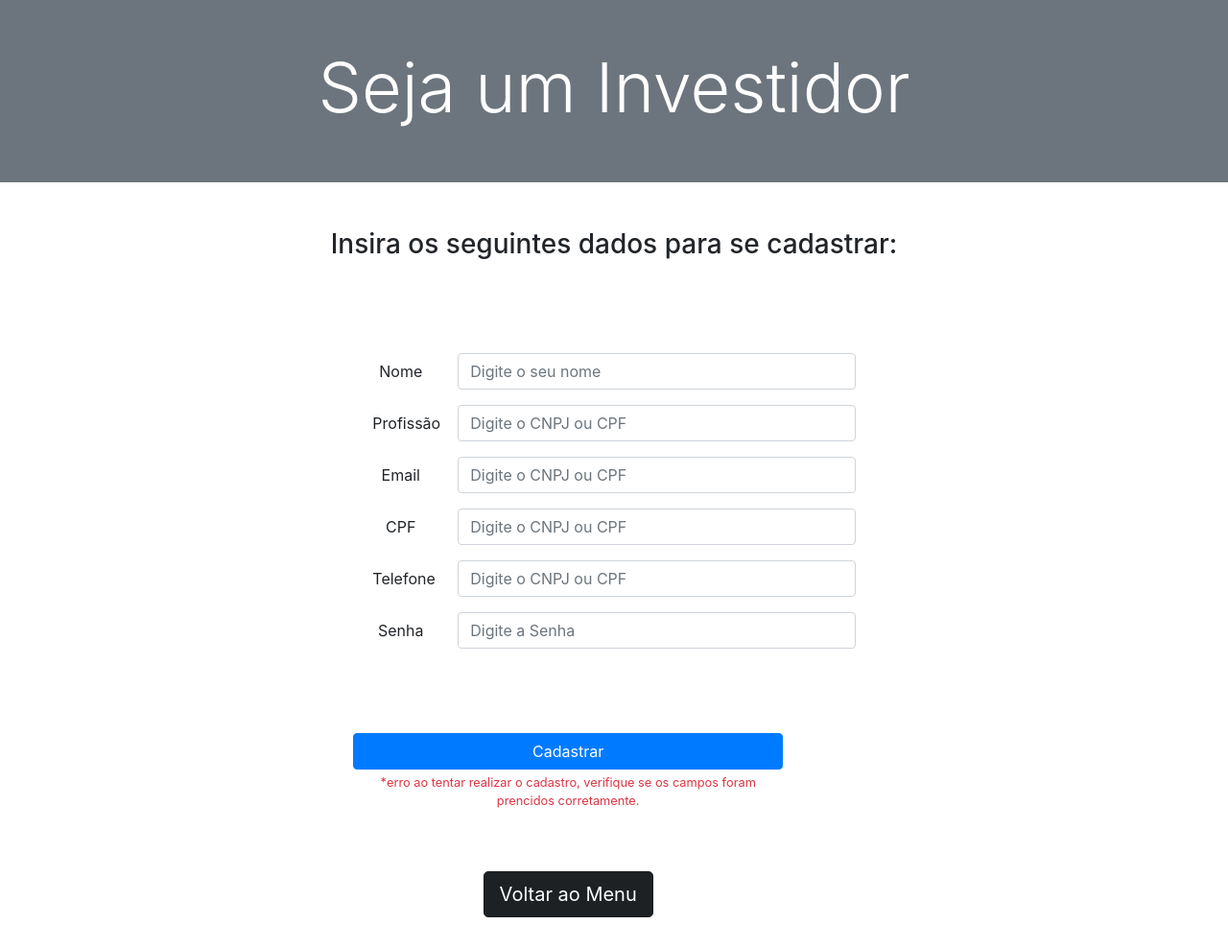
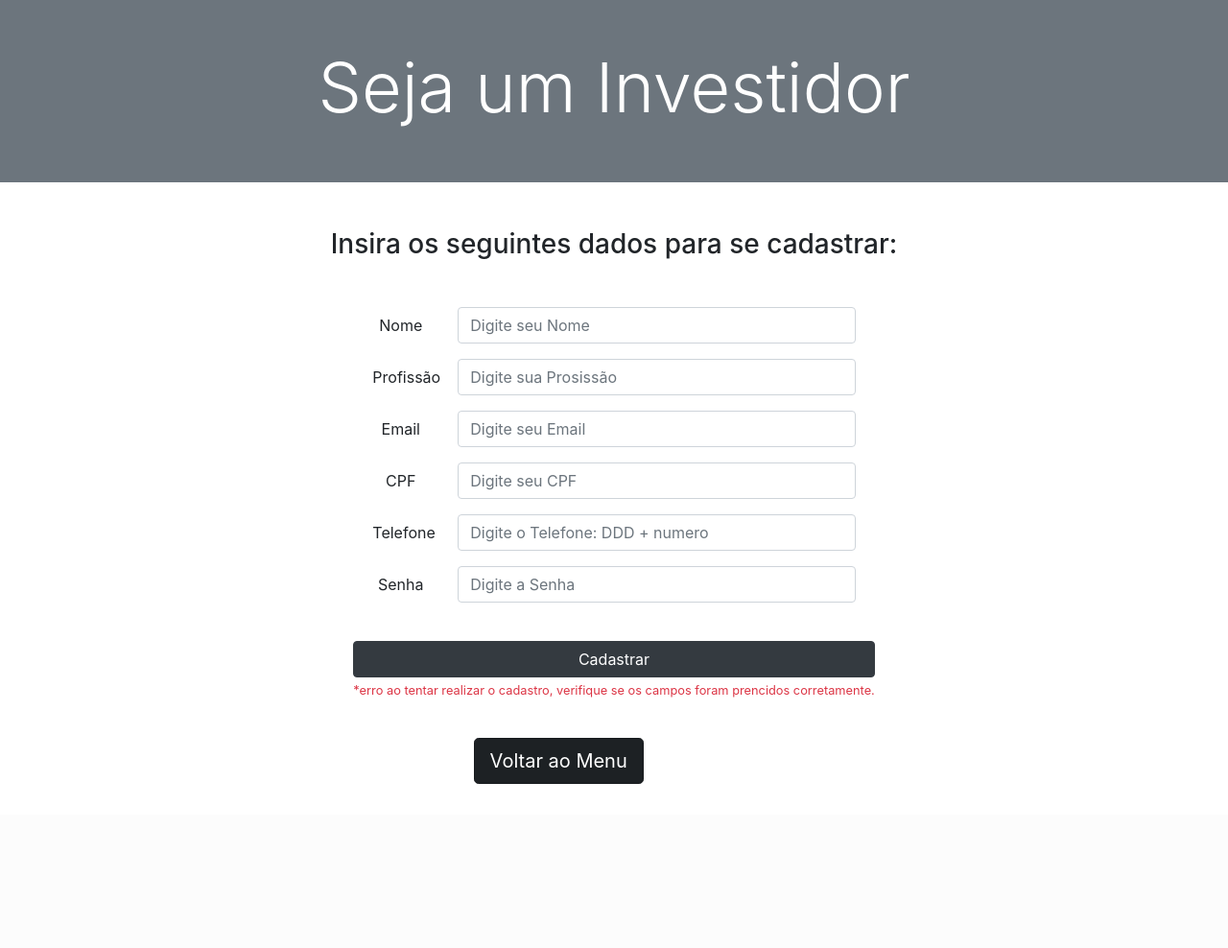
Before and after one commit to phgodoy/mini_framework_projeto_investimentos, a PHP site: template App/Views/index/inscreverse.phtml in a window 1280 px wide. Shown: the whole page at 96% size. After the commit the page ends 817 px from the top, so only its background shows below. Run offline with PHP 8.4, Linux system fonts and the light colour scheme; the template is opened without the code that fills it, so the values that code supplies are empty; some libraries are stand-ins or nearby versions.

Commit message:
Layout atualizado (Index, Login, Cadastro e Empresas)
Mascaras (Login e Cadastro)

```diff
--- a/App/Views/Layout2.phtml
+++ b/App/Views/Layout2.phtml
@@ -60,7 +60,11 @@
     </nav>
 
    <?= $this->content() ?>
-
+   <footer id="footer" class="py-4 bg-dark text-white-50">
+    <div class="container text-center">
+      <p>Produtores: Pedro Godoy e Gabriel Guerra</p>
+    </div>
+  </footer>
     <!--Arquivos jquery, ajax, js do bootstrap e js-->
     <script src="https://code.jquery.com/jquery-3.3.1.slim.min.js" integrity="sha384-q8i/X+965DzO0rT7abK41JStQIAqVgRVzpbzo5smXKp4YfRvH+8abtTE1Pi6jizo" crossorigin="anonymous"></script>
     <script src="https://cdnjs.cloudflare.com/ajax/libs/popper.js/1.14.3/umd/popper.min.js" integrity="sha384-ZMP7rVo3mIykV+2+9J3UJ46jBk0WLaUAdn689aCwoqbBJiSnjAK/l8WvCWPIPm49" crossorigin="anonymous"></script>
--- a/App/Views/index/inscreverse.phtml
+++ b/App/Views/index/inscreverse.phtml
@@ -15,6 +15,23 @@
         <link rel="stylesheet" href="assets/bootstrap/css/bootstrap.min.css" >
         <!-- Style css -->
         <link rel="stylesheet" type="text/css" href="assets/css style/style.css" >
+
+        <!-- Implementação JQuery Mask -->
+        <script src="https://ajax.googleapis.com/ajax/libs/jquery/2.1.1/jquery.min.js"></script>
+        <script type="text/javascript" src="https://cdnjs.cloudflare.com/ajax/libs/jquery.mask/1.14.0/jquery.mask.js"></script>
+
+        <!-- Mascara CPF E telefone -->
+        <script type="text/javascript">
+        $(document).ready(function () {
+          var $seuCampoCpf = $("#cpf");
+          $seuCampoCpf.mask('000.000.000-00', {reverse: true});
+        });
+        $(document).ready(function () {
+          var $seuCampoTel = $("#telefone");
+          $seuCampoTel.mask('00 0000-0000', {reverse: true});
+        });
+        </script>
+
   </head>
   <body>
     <div class="row bg-secondary text-white">
@@ -25,37 +42,37 @@
     <div class="col-12 text-center my-5">
       <h3 class="display-5">Insira os seguintes dados para se  cadastrar:</h3>
     </div>
-    <div class="d-flex justify-content-center">
-      <div class="my-5 text-center col-5">
-    <form action="/registrar" method="post">
+    <div class="d-flex justify-content-center col-50">
+      <div class=" text-center col-5">
+    <form name="cadastro" action="/registrar" method="post">
     <div class="form-group row">
         <label for="inputDados" class="col-sm-2 col-form-label">Nome</label>
         <div class="col-sm-10">
-          <input type="text" class="form-control" value="<?php $this->view->usuario['nome'] ?>" name ="nome" placeholder="Digite o seu nome">
+          <input type="text" class="form-control" value="<?php $this->view->usuario['nome'] ?>" name ="nome" placeholder="Digite seu Nome">
         </div>
       </div>
       <div class="form-group row">
         <label for="inputDados" class="col-sm-2 col-form-label">Profissão</label>
         <div class="col-sm-10">
-          <input type="text" class="form-control" value="<?php $this->view->usuario['profissao'] ?>" name ="profissao" placeholder="Digite o CNPJ ou CPF">
+          <input type="text" class="form-control" value="<?php $this->view->usuario['profissao'] ?>" name ="profissao" placeholder="Digite sua Prosissão">
         </div>
       </div>
       <div class="form-group row">
         <label for="inputDados" class="col-sm-2 col-form-label">Email</label>
         <div class="col-sm-10">
-          <input type="text" class="form-control"  value="<?php $this->view->usuario['email'] ?>" name ="email" placeholder="Digite o CNPJ ou CPF">
+          <input type="text" class="form-control"  value="<?php $this->view->usuario['email'] ?>" name ="email" placeholder="Digite seu Email">
         </div>
       </div>
       <div class="form-group row">
         <label for="inputDados" class="col-sm-2 col-form-label">CPF</label>
         <div class="col-sm-10">
-          <input type="text" class="form-control" value="<?php $this->view->usuario['cpf'] ?>" name ="cpf" placeholder="Digite o CNPJ ou CPF">
+          <input type="text" class="form-control" value="<?php $this->view->usuario['cpf'] ?>" name ="cpf" id="cpf" maxlength="14" placeholder="Digite seu CPF">
         </div>
       </div>
       <div class="form-group row">
         <label for="inputDados" class="col-sm-2 col-form-label">Telefone</label>
         <div class="col-sm-10">
-          <input type="text" class="form-control"  value="<?php $this->view->usuario['telefone'] ?>" name ="telefone" placeholder="Digite o CNPJ ou CPF">
+          <input type="text" class="form-control"  value="<?php $this->view->usuario['telefone'] ?>" id="telefone" maxlength="14" name ="telefone" placeholder="Digite o Telefone: DDD + numero">
         </div>
       </div>
       <div class="form-group row">
@@ -67,14 +84,14 @@
     </div>
 
   </div>
-  <div class="d-flex justify-content-center col-12 my-10 text-center">
+  <div class="d-flex justify-content-center col-12 text-center">
 
     <form>
         <fieldset class="form-group">
             <br>
             <div class="form-group row">
-                <div class="col-sm-10">
-                <button type="submit" class="btn btn-primary btn-block">Cadastrar</button>
+                <div class="col-12">
+                <button type="submit" class="btn btn-dark btn-primary btn-block">Cadastrar</button>
                 <?php if($this->view->erroCadastro) { ?>
                   <small class="form-text text-danger">*erro ao tentar realizar o cadastro, verifique se os campos foram prencidos corretamente.</small>
                   <?php }?>
@@ -82,8 +99,7 @@
                 </div>
               </div>
               <br>
-              <br>
-              <div class="form-group row">
+              <div class="form-group row col-12">
                 <div class="col-sm-10">
 
                     <a href="/" class="btn btn-dark btn-primary btn-lg active" role="button" aria-pressed="true">Voltar ao Menu</a>
@@ -97,6 +113,7 @@
     <script src="https://code.jquery.com/jquery-3.3.1.slim.min.js" crossorigin="anonymous"></script>
     <script src="https://cdnjs.cloudflare.com/ajax/libs/popper.js/1.14.3/umd/popper.min.js" crossorigin="anonymous"></script>
     <script src="assets/bootstrap/js/bootstrap.min.js"></script>
+    <script src="https://cdnjs.cloudflare.com/ajax/libs/jquery.mask/1.14.10/jquery.mask.min.js"></script>
 
   </body>
 </html>
```
Also changed, not shown: App/Views/Layout1.phtml (+6 -1 lines), App/Views/index/empresas.phtml (+27 -18 lines), App/Views/index/index.phtml (+4 -3 lines), App/Views/index/login.phtml (+18 -7 lines).
